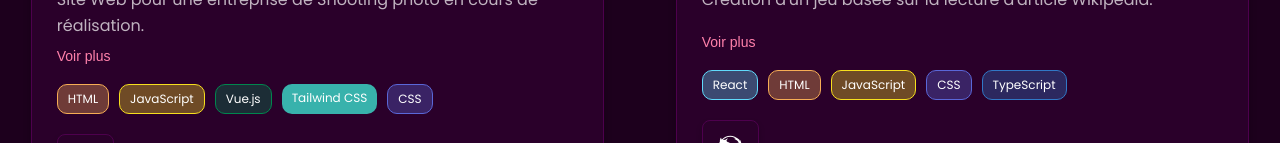
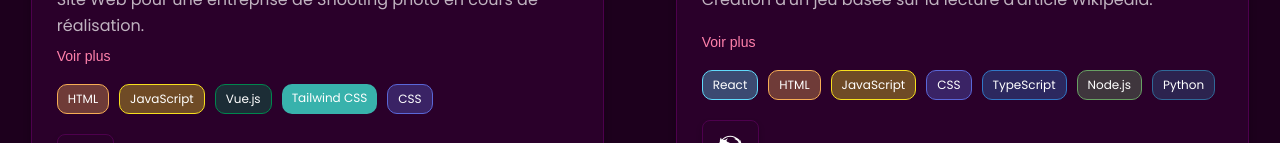
Before and after one commit to AbdelRMB/portfoliov2, a Vue app: page /#/projects in a window 1280 px wide. Shown: the part 809-952 px from the top of the page. Built offline with nearby package versions, Linux system fonts and the light colour scheme; some icons are missing.

Commit message:
feat(project_data.ts, Projects.vue): add Node.js and Python tags with styles

```diff
--- a/src/data/project_data.ts
+++ b/src/data/project_data.ts
@@ -247,6 +247,8 @@ export const projectData = {
                 "JavaScript",
                 "CSS",
                 "TypeScript",
+                "Node.js",
+                "Python",
             ],
             github: null,
             website: "https://wikigame.abdelrahimriche.com",
@@ -283,5 +285,6 @@ export const projectData = {
         "Vue.js": "tag-vue",
         "Réseau": "tag-discord",
         TypeScript: "tag-typescript",
+        Python: "tag-python",
     },
 };
--- a/src/views/Projects.vue
+++ b/src/views/Projects.vue
@@ -211,6 +211,12 @@ export default {
     color: #fff;
     background-color: #61dafb56;
     border: 1px solid #61dafb;
+}
+
+.tag-python {
+    color: #fff;
+    background-color: #30699856;
+    border: 1px solid #306998;
 }
 
 .specialite {
```
